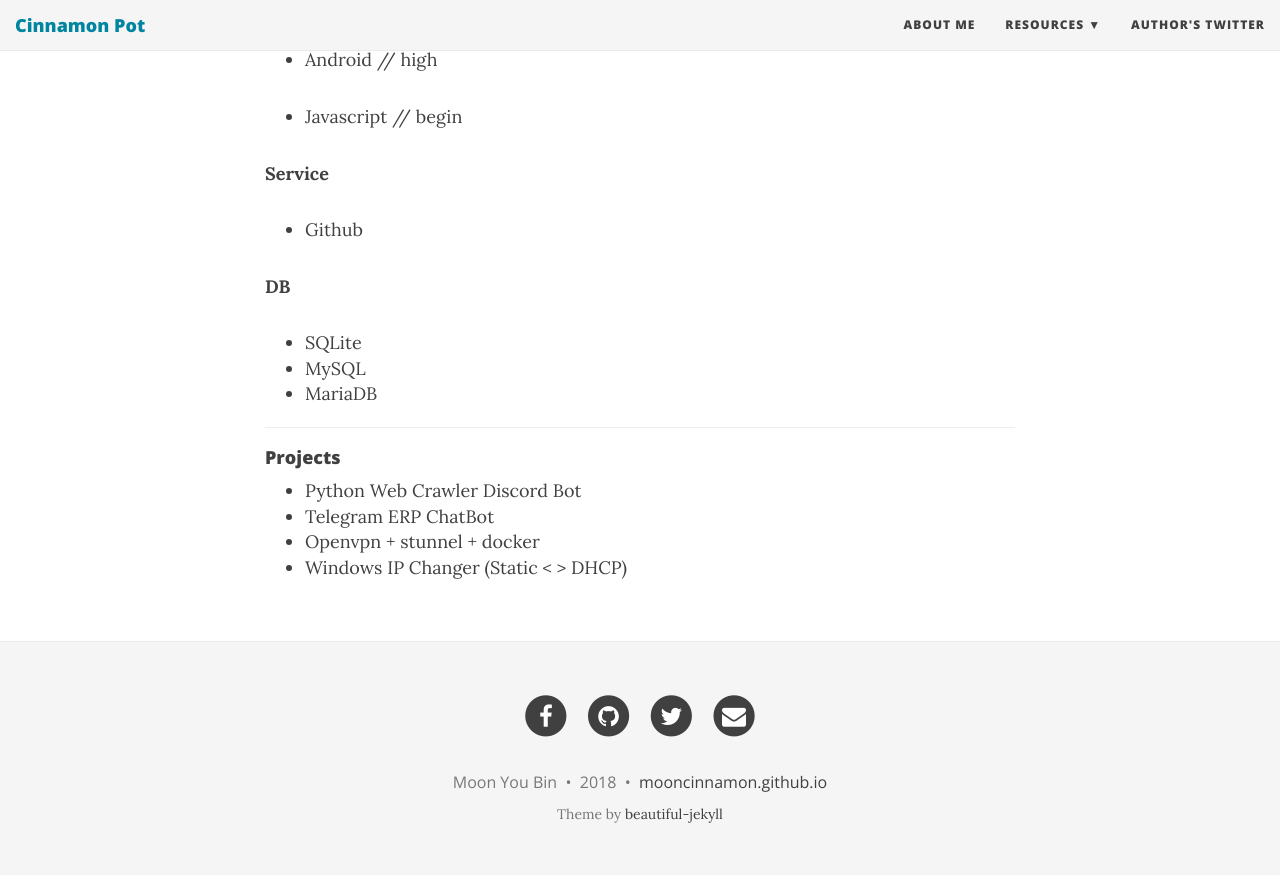
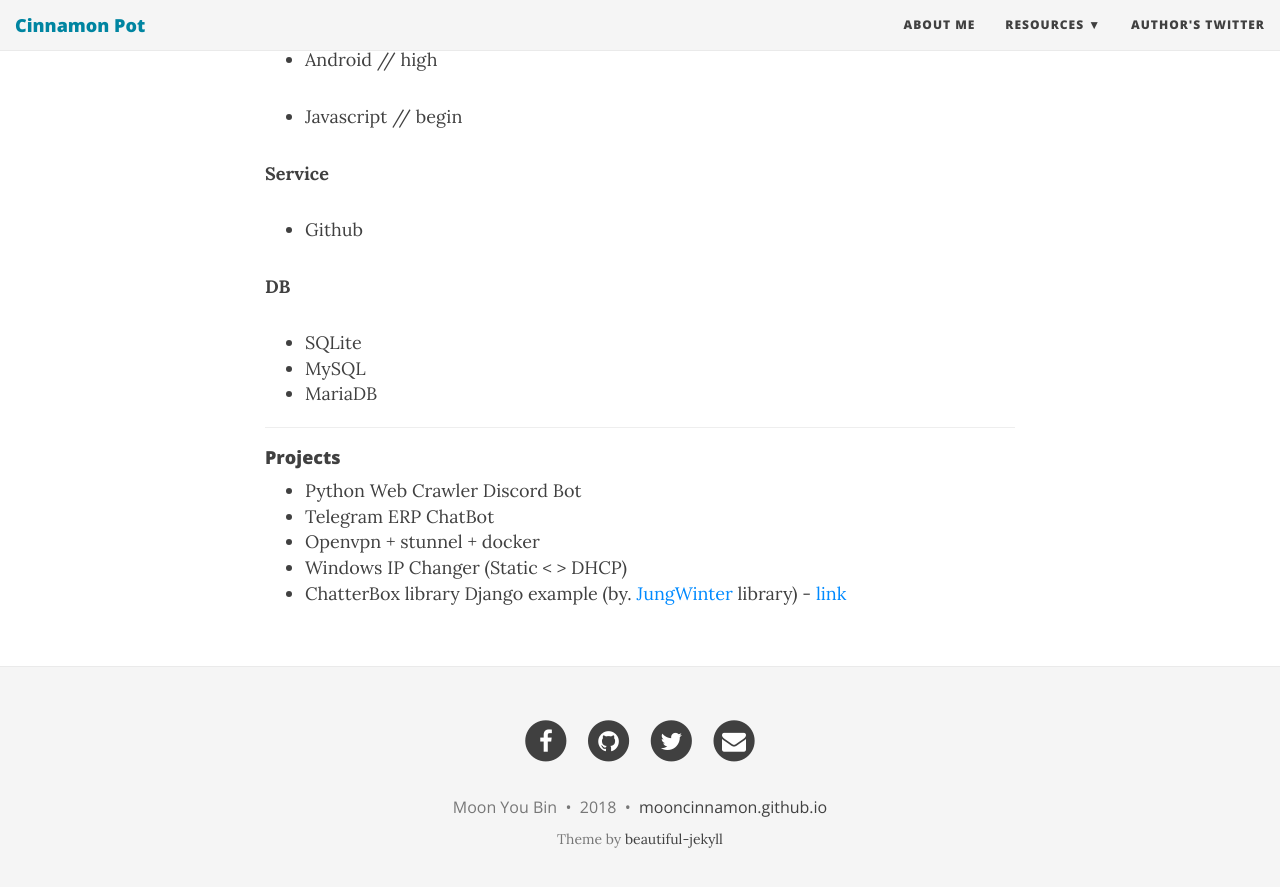
Before and after one commit to mooncinnamon/mooncinnamon.github.io, a Jekyll site: the page built from aboutme.md, in a window 1280 px wide and 900 px high, scrolled down 1842 px. Shown: the top 887 px of the window. Built offline with Jekyll 4.4.1, drawn with Linux system fonts in a browser that asks for light colours; nearby versions of some CDN libraries.

Commit message:
edit abutme

```diff
--- a/aboutme.md
+++ b/aboutme.md
@@ -100,3 +100,4 @@ programmer
 - Telegram ERP ChatBot
 - Openvpn + stunnel + docker
 - Windows IP Changer (Static < > DHCP)
+- ChatterBox library Django example (by. [JungWinter](https://github.com/JungWinter) library) - [link](https://github.com/mooncinnamon/chatterbox-django)
```
